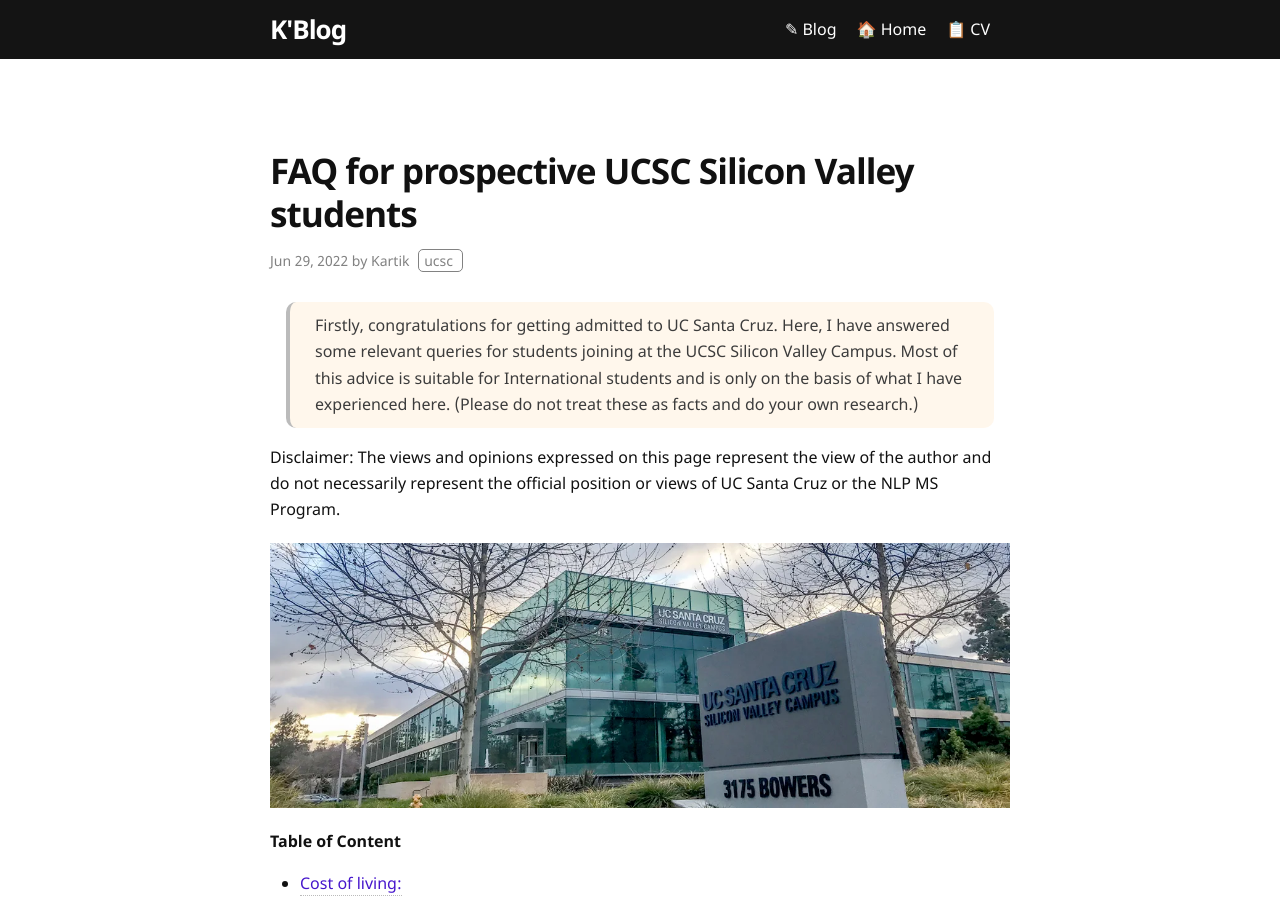
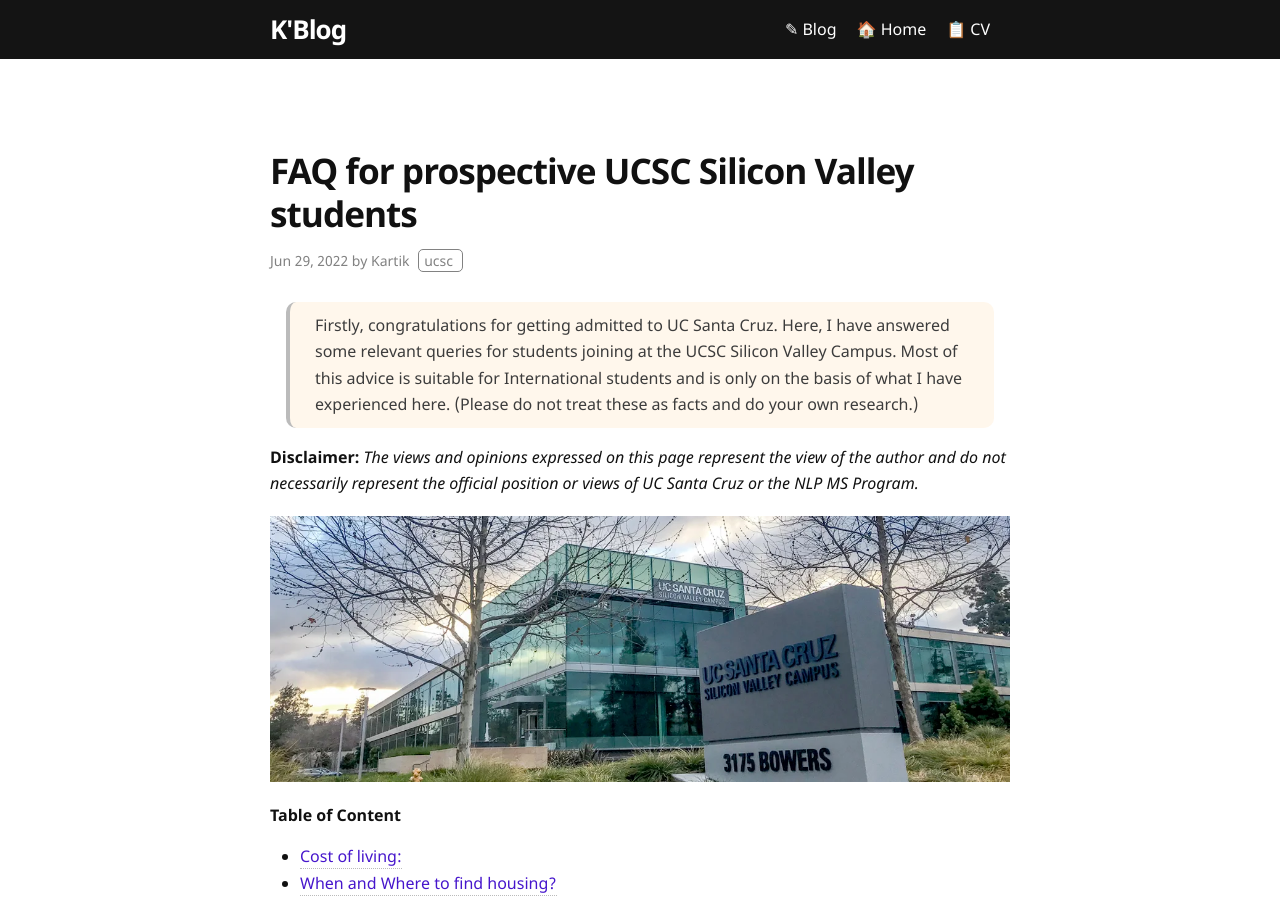
Before and after one commit to Kartikaggarwal98/kartikaggarwal98.github.io, a Jekyll site: the page built from _posts/2022-06-29-UCSC_FAQ.md, in a window 1280 px wide and 900 px high. Built offline with Jekyll 4.4.1, drawn with Linux system fonts in a browser that asks for light colours; comment, search, counter and statistics services are not loaded; some of the changed lines change nothing that is shown.

Commit message:
discalimer

```diff
--- a/_posts/2022-06-29-UCSC_FAQ.md
+++ b/_posts/2022-06-29-UCSC_FAQ.md
@@ -7,7 +7,7 @@
 ---
 > Firstly, congratulations for getting admitted to UC Santa Cruz. Here, I have answered some relevant queries for students joining at the UCSC Silicon Valley Campus. Most of this advice is suitable for International students and is only on the basis of what I have experienced here. (Please do not treat these as facts and do your own research.)
 
-Disclaimer: The views and opinions expressed on this page represent the view of the author and do not necessarily represent the official position or views of UC Santa Cruz or the NLP MS Program.
+**Disclaimer:** *The views and opinions expressed on this page represent the view of the author and do not necessarily represent the official position or views of UC Santa Cruz or the NLP MS Program.*
 
 <!--more-->
 
```
